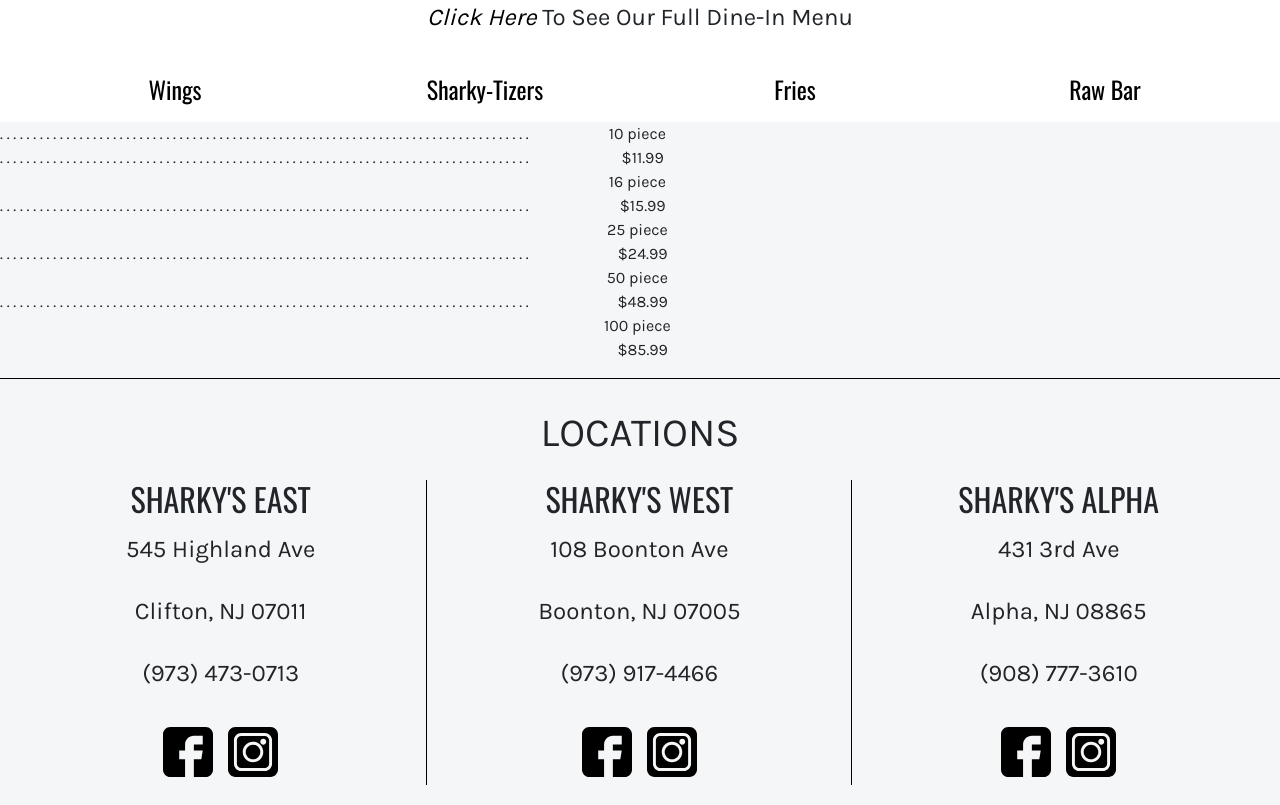
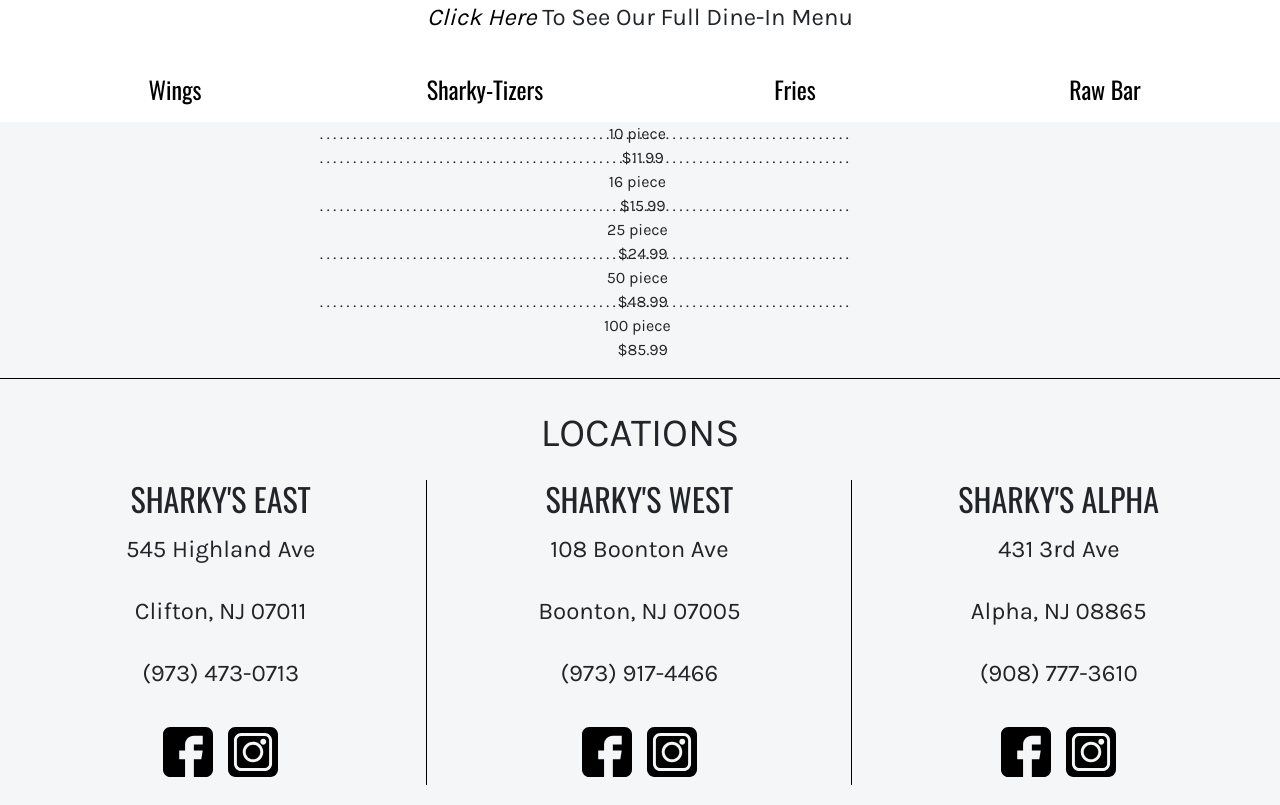
Before and after one commit to dengroxana/sharkys-wings-nj, a React (Create React App) app in the folder sharkys-wings-nj/: page / in a window 1280 px wide. Shown: the part 2540-3345 px from the top of the page. Built offline with nearby package versions, Linux system fonts and the light colour scheme.

Commit message:
menus list

```diff
--- a/sharkys-wings-nj/src/components/Wings.css
+++ b/sharkys-wings-nj/src/components/Wings.css
@@ -1,6 +1,6 @@
 ul.leaders {
-    /* max-width: 40em; */
-    /* padding: 0; */
+    max-width: 40em;
+    padding: 0;
     overflow-x: hidden;
     list-style: none}
 ul.leaders li:before {
--- a/sharkys-wings-nj/src/components/Wings.jsx
+++ b/sharkys-wings-nj/src/components/Wings.jsx
@@ -7,7 +7,7 @@
   return (
     <div className="menuList">
  <ul className="leaders">
- <li><span>10 piece </span> <span>$11.99 </span></li>
+ <li><span>10 piece</span> <span>$11.99</span></li>
  <li><span>16 piece</span> <span>$15.99</span> </li>
  <li><span>25 piece</span> <span>$24.99</span> </li>
  <li><span>50 piece</span> <span>$48.99</span> </li>
```
